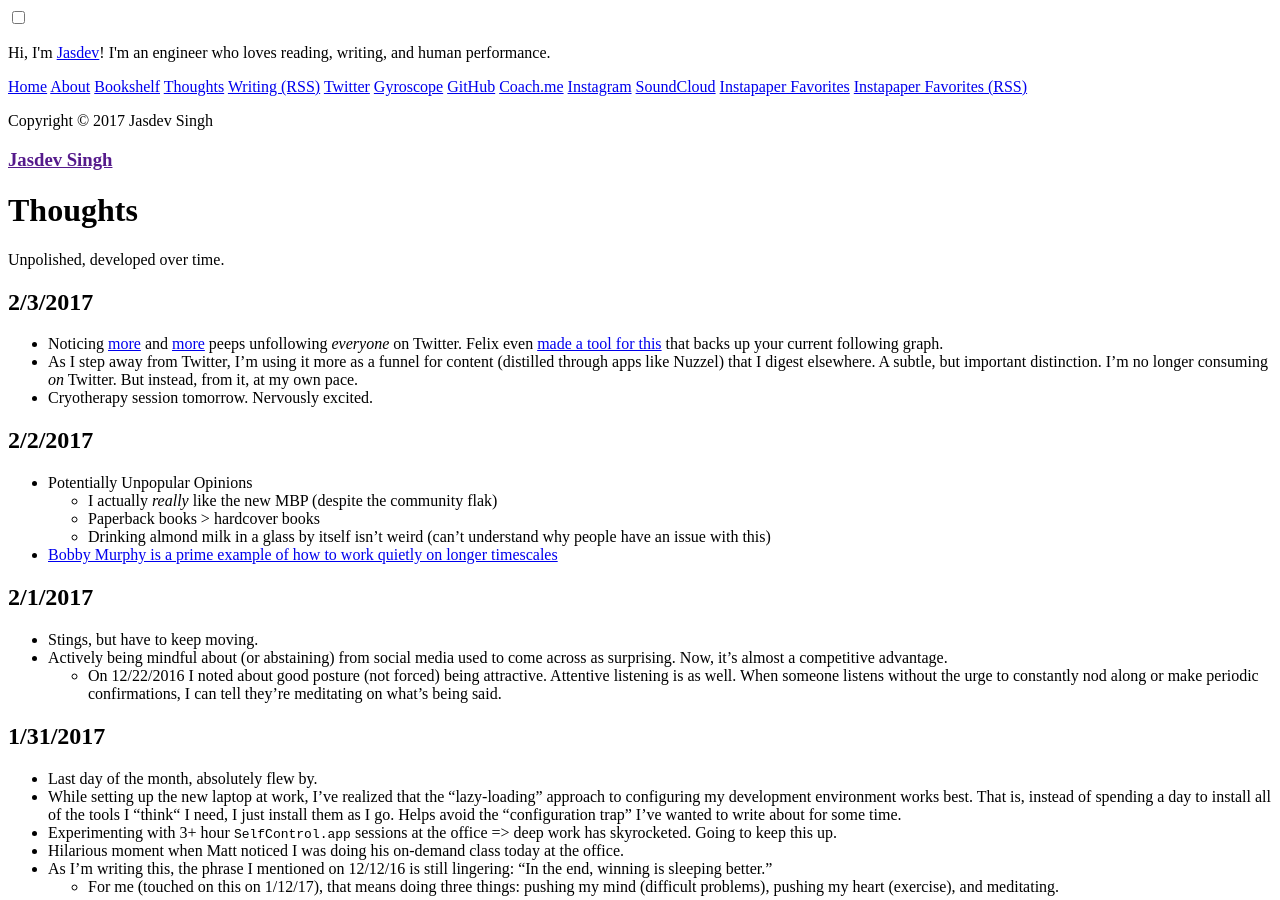
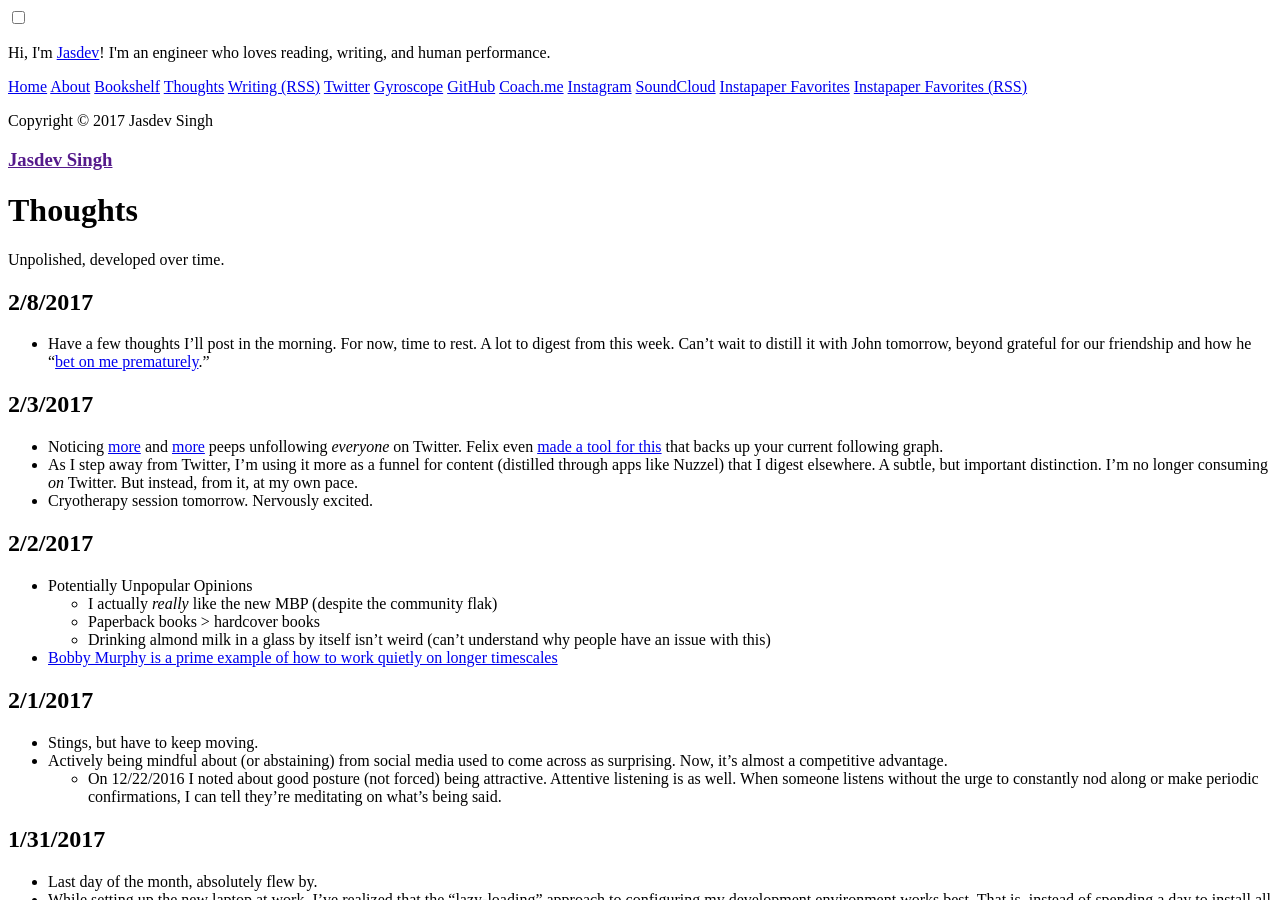
Before and after one commit to rvsrvs/jasdev.github.io, a Jekyll site: the page built from thoughts.md, in a window 1280 px wide and 900 px high. Built offline with Jekyll 4.4.1, drawn with Linux system fonts in a browser that asks for light colours.

Commit message:
2/8 thought before bed

```diff
--- a/thoughts.md
+++ b/thoughts.md
@@ -4,6 +4,10 @@ title: Thoughts
 ---
 
 Unpolished, developed over time.
+
+## 2/8/2017
+
+- Have a few thoughts I’ll post in the morning. For now, time to rest. A lot to digest from this week. Can’t wait to distill it with John tomorrow, beyond grateful for our friendship and how he “[bet on me prematurely](https://twitter.com/jxxf/status/464246272896286720).”
 
 ## 2/3/2017
 
```
